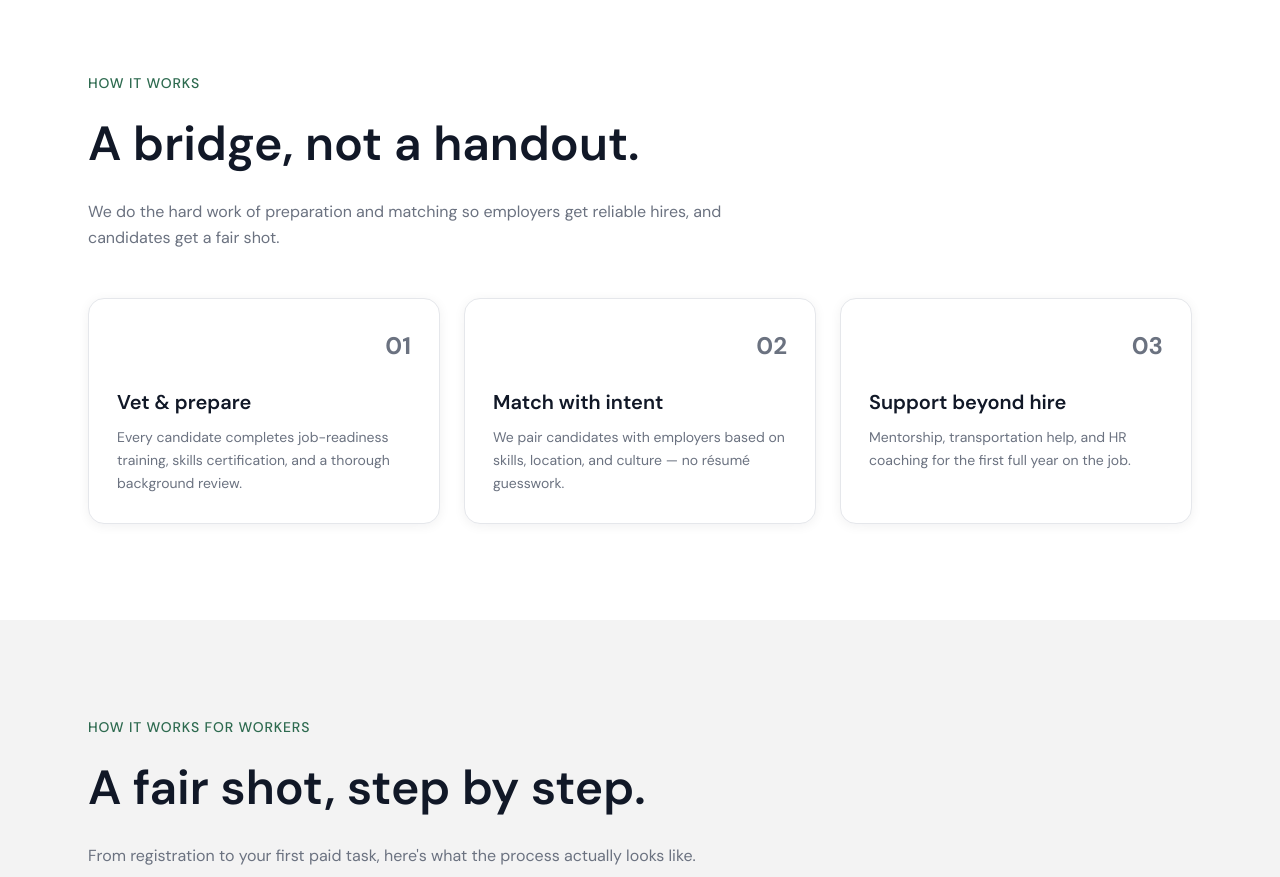
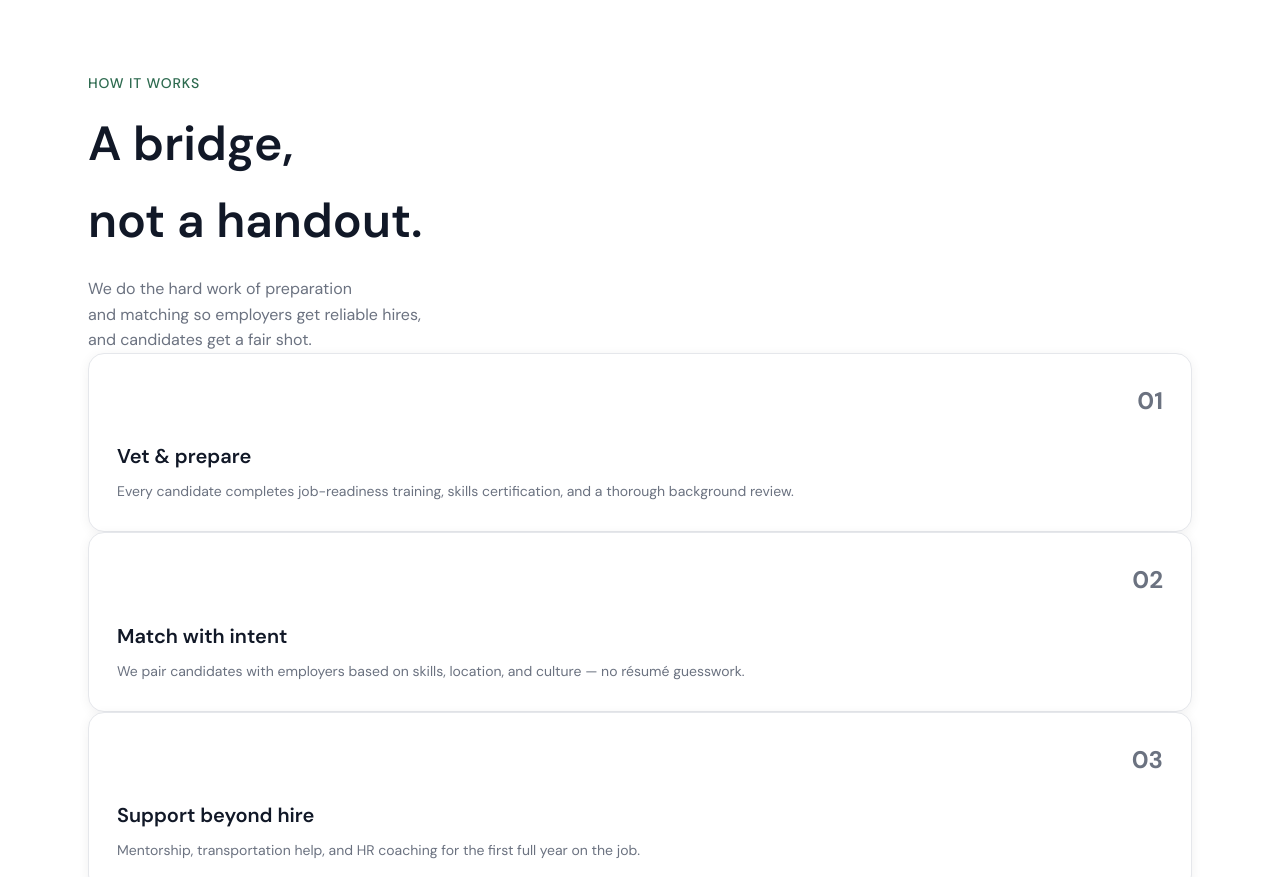
Before and after one commit to jamesjnr1/BeyondX-Landing, a website: page index.html in a window 1280 px wide. Shown: the part 891-1768 px from the top of the page. Drawn offline with Linux system fonts and the light colour scheme.

Commit message:
Update index.html

```diff
--- a/index.html
+++ b/index.html
@@ -183,7 +183,7 @@ section.pad { padding: 6rem 0; }
 @media (min-width: 768px) { .section-h2 { font-size: 3rem; } }
 
 /* ── HOW ── */
-.how-grid { margin-top: 3rem; display: grid; gap: 1.5rem; grid-template-columns: 1fr; }
+.how-grid {  }
 .how-card { border-radius: 1rem; border: 1px solid var(--border); background: var(--card); padding: 1.75rem; box-shadow: var(--shadow-soft); }
 .how-card-top { display: flex; align-items: center; justify-content: flex-end; }
 .how-num { font-size: 1.5rem; font-weight: 700; color: var(--muted-foreground); }
@@ -374,8 +374,8 @@ footer { border-top: 1px solid var(--border); }
   <section class="pad" id="how">
     <div class="wrap">
       <p class="eyebrow">How it works</p>
-      <h2 class="section-h2">A bridge, not a handout.</h2>
-      <p class="section-lead">We do the hard work of preparation and matching so employers get reliable hires, and candidates get a fair shot.</p>
+      <h2 class="section-h2">A bridge,<br> not a handout.</h2>
+      <p class="section-lead">We do the hard work of preparation<br> and matching so employers get reliable hires,<br> and candidates get a fair shot.</p>
 
       <div class="how-grid">
         <div class="how-card">
```
